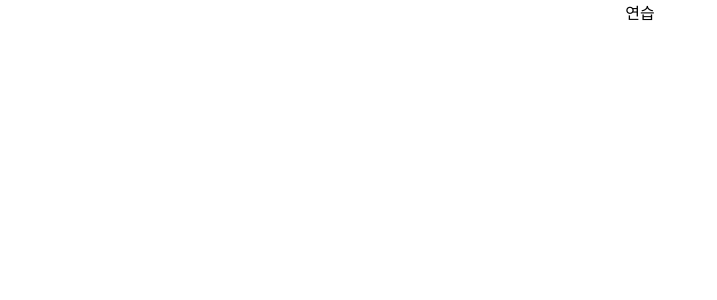
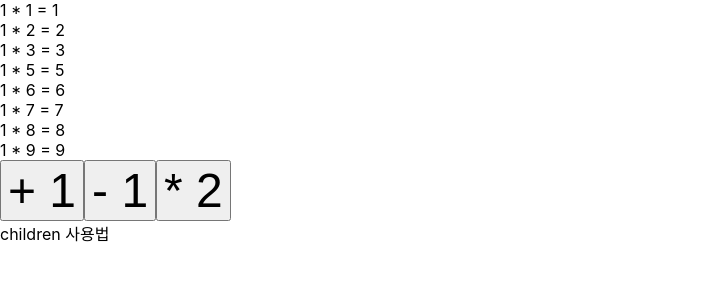
Before and after one commit to SEOKHOCHOI/all-the-practice, a React (Create React App) app in the folder actprac/: page / in a window 1280 px wide. Shown: the top 300 px of the page, without its empty margins (0-717 px from the left). Built offline with nearby package versions, Linux system fonts and the light colour scheme.

Commit message:
- children 복습

```diff
--- a/actprac/src/App.js
+++ b/actprac/src/App.js
@@ -1,8 +1,33 @@
-import React from "react";
+import React, { useState } from "react";
 import Styles from "./App.module.css";
+import Layout from "./components/Layout";
+import Layout2 from "./components/Layout2";
 
 function App() {
-  return <div className={Styles.App}>연습</div>;
+  const [num, setNum] = useState(1);
+  const [item] = useState([1, 2, 3, 5, 6, 7, 8, 9]);
+
+  return (
+    <div>
+      <Layout className={Styles.App}>
+        {item.map((i, index) => {
+          return (
+            <div key={index}>
+              {num} * {i} = {num * i}
+            </div>
+          );
+        })}
+        <button onClick={() => setNum((prev) => prev + 1)}>+ 1</button>
+        <button onClick={() => setNum((prev) => (prev > 1 ? prev - 1 : prev))}>
+          - 1
+        </button>
+        <button onClick={() => setNum((prev) => prev * 2)}>* 2</button>
+      </Layout>
+      <Layout2>
+        <div>children 사용법</div>
+      </Layout2>
+    </div>
+  );
 }
 
 export default App;
--- a/actprac/src/App.module.css
+++ b/actprac/src/App.module.css
@@ -1,6 +1,11 @@
 .App {
-  text-align: center;
+  display: flex;
+  flex-direction: column;
+  align-items: center;
+  margin-top: 10rem;
+  font-size: 5rem;
 }
-.App p {
-  color: blue;
+
+button {
+  font-size: 3rem;
 }
--- /dev/null
+++ b/actprac/src/components/Layout.js
@@ -0,0 +1,7 @@
+import React from "react";
+
+const Layout = ({ children }) => {
+  return <div>{children}</div>;
+};
+
+export default Layout;
--- /dev/null
+++ b/actprac/src/components/Layout2.js
@@ -0,0 +1,7 @@
+import React from "react";
+
+const Layout2 = ({ children }) => {
+  return <div>{children}</div>;
+};
+
+export default Layout2;
```
Also changed, not shown: 1 other file (tests, documents, lock files or other folders).
